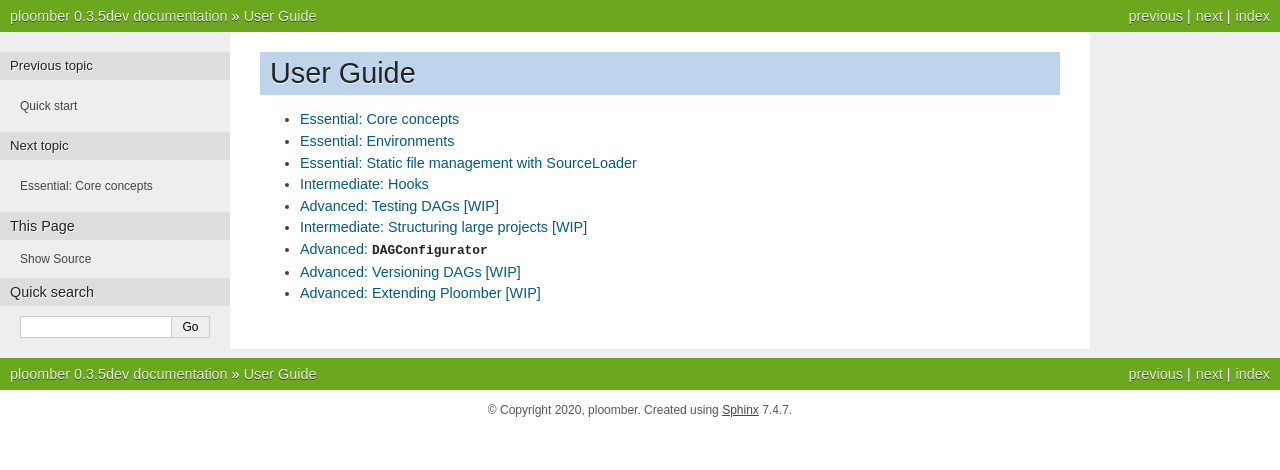
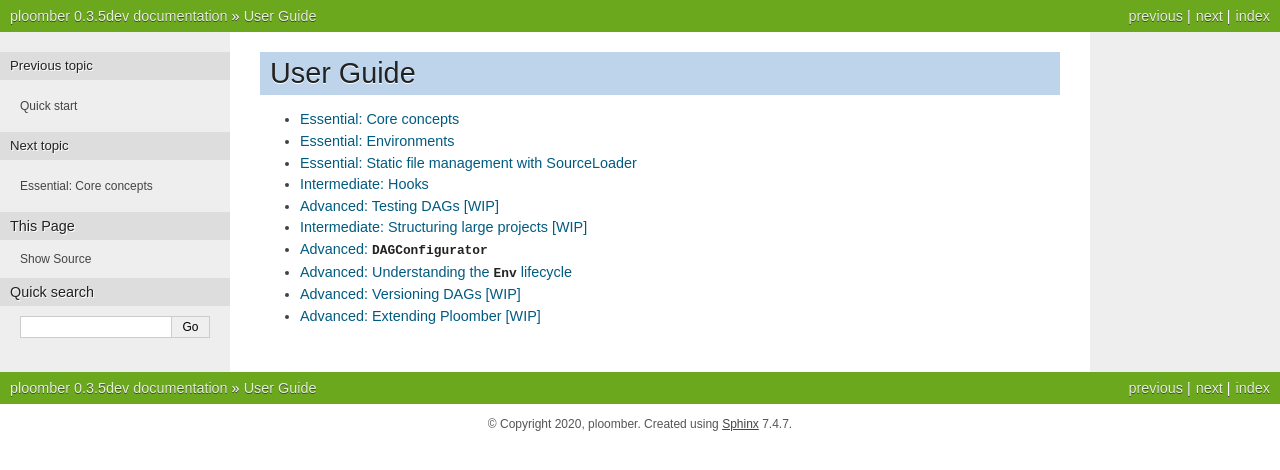
Before and after one commit to ploomber/ploomber, a Sphinx documentation site: the page built from doc/guide_index.rst, in a window 1280 px wide. Shown: the top 470 px of the page. Built offline with Sphinx 7.4.7, drawn with Linux system fonts in a browser that asks for light colours.

Commit message:
fixes #88 - adds env lifecyclega

```diff
--- a/doc/guide_index.rst
+++ b/doc/guide_index.rst
@@ -11,5 +11,6 @@
     guide/testing
     guide/structuring
     guide/dag-configurator
+    guide/env-lifecycle
     guide/versioning
     guide/extending
```
Also changed, not shown: doc/guide/env-lifecycle.ipynb (added), doc/guide/env.ipynb.
